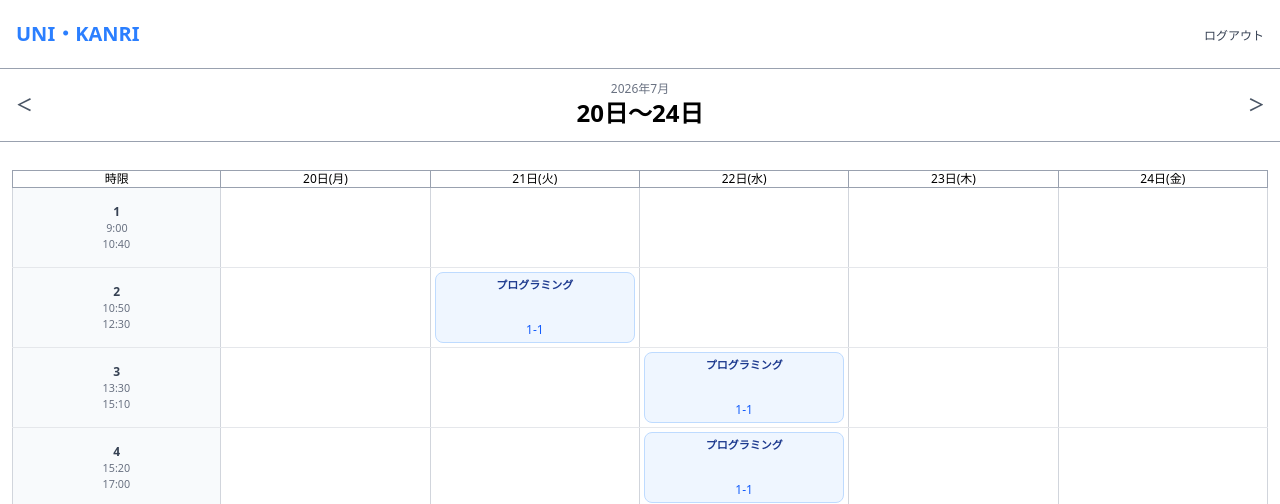
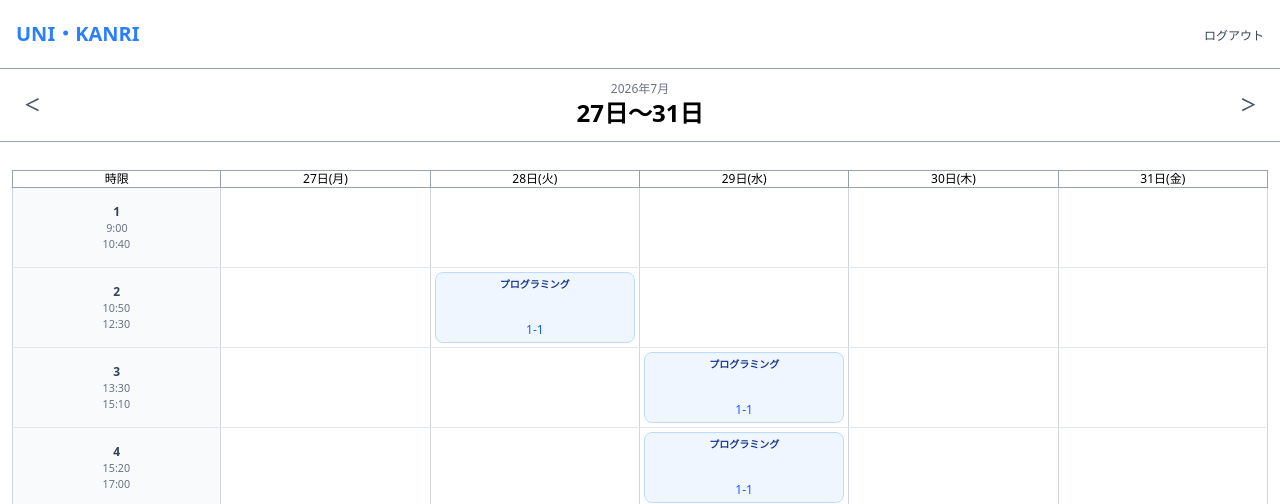
Before and after one commit to fruitsdry18/uni-timetable-app, a React (Vite) app: page /timetable in a window 1280 px wide. Shown: the top 504 px of the page. Built offline with nearby package versions, Linux system fonts and the light colour scheme.

Commit message:
時間割の日付変更機能を追加

```diff
--- a/src/components/timeTable.tsx
+++ b/src/components/timeTable.tsx
@@ -1,186 +1,53 @@
-// import { Link } from "react-router-dom";
-
-// const TimeTable = () => {
-
-//   const taskList = [
-//     {title: "プログラミング課題" ,date: "7/25(土)"},
-//     {title: "フロントエンド" ,date: "7/26(日)"}
-//   ];
-
-//   const timetableData = [
-//     {
-//       period: 1,
-//       time: "9:00 - 10:40",
-//       Mon: null,
-//       Tue: null,
-//       Wed: null,
-//       Thu: null,
-//       Fri: null,
-//     },
-//     {
-//       period: 2,
-//       time: "10:50 - 12:30",
-//       Mon: null,
-//       Tue: { name: "プログラミング", room: "1-1" },
-//       Wed: null,
-//       Thu: null,
-//       Fri: null,
-//     },
-//     {
-//       period: 3,
-
-//       time: "13:30 - 15:10",
-//       Mon: null,
-//       Tue: null,
-//       Wed: { name: "プログラミング", room: "1-1" },
-//       Thu: null,
-//       Fri: null,
-//     },
-//     {
-//       period: 4,
-//       time: "15:20 - 17:00",
-//       Mon: null,
-//       Tue: null,
-//       Wed: { name: "プログラミング", room: "1-1" },
-//       Thu: null,
-//       Fri: null,
-//     },
-
-//     {
-//       period: 5,
-
-//       time: "17:00 - 18:40",
-//       Mon: null,
-//       Tue: null,
-//       Wed: null,
-//       Thu: null,
-//       Fri: null,
-//     },
-//   ];
-
-//   return (
-//     <div>
-//       {/* ヘッダー */}
-//       <header className="bg-white border-b border-gray-400 px-4 py-5 sticky top-0 z-10">
-//         <div className="flex justify-between">
-//           <h1 className="text-xl text-blue-500 font-bold">UNI・KANRI</h1>
-//           <Link to="/login" className="text-xs text-gray-700 pt-2">
-//             ログアウト
-//           </Link>
-//         </div>
-//       </header>
-
-//       <main>
-//         {/* 週の移動 */}
-//         <div className="flex justify-between items-center bg-white border-b border-gray-400 px-4 py-3">
-//           <button className="cursor-pointer font-bold text-gray-600">＜</button>
-//           <div className="flex flex-col items-center">
-//             <h2 className="text-gray-500 text-xs">2026年7月</h2>
-//             <h2 className="font-bold text-2xl">20日～24日</h2>
-//           </div>
-//           <button className="cursor-pointer font-bold text-gray-600">＞</button>
-//         </div>
-//         {/* 時間割本体 */}
-
-//         {/* 時間割上部 */}
-//         <div className="bg-white grid grid-cols-6 border-b border-gray-400 mx-3 pt-7">
-//           <div className="border-gray-400 border-r border-t border-l px-2 text-center  text-xs">
-//             時限
-//           </div>
-//           <div className="border-gray-400 border-r border-t px-2 text-center text-xs">
-//             20日(月)
-//           </div>
-//           <div className="border-gray-400 border-r border-t px-2 text-center text-xs">
-//             21日(火)
-//           </div>
-//           <div className="border-gray-400 border-r border-t px-2 text-center text-xs">
-//             22日(水)
-//           </div>
-//           <div className="border-gray-400 border-r border-t px-2 text-center text-xs">
-//             23日(木)
-//           </div>
-//           <div className="border-gray-400 border-r border-t px-2 text-center text-xs">
-//             24日(金)
-//           </div>
-//         </div>
-
-//         {/* 時間割下部（各時限のデータ） */}
-//         <div className="mx-3 divide-y divide-gray-200 border-b border-gray-300">
-//           {timetableData.map((row) => (
-//             <div key={row.period} className="grid grid-cols-6 min-h-20">
-//               {/* 時間表示 */}
-//               <div className="flex flex-col items-center justify-center bg-slate-50 text-gray-500 text-xs p-1 border-r border-l border-gray-300">
-//                 <span className="font-bold text-xs text-gray-700">
-//                   {row.period}
-//                 </span>
-
-//                 <span className="scale-90 items-center">
-//                   {row.time.split(" - ")[0]}
-//                 </span>
-//                 <span className="scale-90">{row.time.split(" - ")[1]}</span>
-//               </div>
-//               {/* 授業コマ */}
-//               {(["Mon", "Tue", "Wed", "Thu", "Fri"] as const).map((dayKey) => {
-//                 const subject = row[dayKey];
-//                 return (
-//                   <div
-//                     key={dayKey}
-//                     className="border-r border-gray-300 p-1 flex items-center justify-center text-center cursor-pointer hover:bg-slate-50 transition"
-//                   >
-//                     {subject ? (
-//                       /* 授業があるマスのカード */
-//                       <div className="w-full h-full bg-blue-50 border border-blue-200 rounded-lg p-1 flex flex-col justify-between">
-//                         <p className="text-[11px] font-bold text-blue-900 ">
-//                           {subject.name}
-//                         </p>
-//                         <p className="text-xs text-blue-600 font-medium">
-//                           {subject.room}
-//                         </p>
-//                       </div>
-//                     ) : null}
-//                   </div>
-//                 );
-//               })}
-//             </div>
-//           ))}
-//         </div>
-//         <div className="mx-5 ">
-//           <div className="flex justify-between mr-5">
-//             <h2 className="mt-2 text-red-700">課題・予定一覧</h2>
-//             <button className="">追加</button>
-//           </div>
-//           <div className="">
-//             {taskList.map((task, index) => (
-//               <div
-//                 key={index}
-//                 className="grid grid-cols-12 text-xs border-b border-gray-100 pb-1"
-//               >
-//                 <span className="font-bold col-span-6 text-gray-700">
-//                   ・{task.title}
-//                 </span>
-//                 <span className="text-red-500 col-span-4 font-bold">
-//                   期限: {task.date}
-//                 </span>
-//                 <button className="">完了</button>
-//               </div>
-//             ))}
-//           </div>
-//         </div>
-//       </main>
-//     </div>
-//   );
-// };
-
-// export default TimeTable;
-
+import { useState } from "react";
 import { Link } from "react-router-dom";
 
 const TimeTable = () => {
+  //今日の週の月曜日を設定
+  const getInitialMonday = () => {
+    const today = new Date();
+    const dayOfWeek = today.getDay();
+    const monday = new Date(today);
+
+    if (dayOfWeek === 0) {
+      monday.setDate(today.getDate() + 1);
+    } else {
+      monday.setDate(today.getDate() - (dayOfWeek - 1));
+    }
+    return monday;
+  };
+
+  //一週間戻る
+  const [mondayDate, setMondayDate] = useState(getInitialMonday);
+  const handlePrevWeek = () => {
+    const prev = new Date(mondayDate);
+    prev.setDate(prev.getDate() - 7);
+    setMondayDate(prev);
+  };
+
+  //一週間進む
+  const handleNextWeek = () => {
+    const next = new Date(mondayDate);
+    next.setDate(next.getDate() + 7);
+    setMondayDate(next);
+  };
+
+  //表示している月曜日の週の日付
+  const weekDays = [0, 1, 2, 3, 4].map((offset) => {
+    const day = new Date(mondayDate);
+    day.setDate(day.getDate() + offset);
+    return day;
+  });
+
+  const fridayDate = weekDays[4];
+
+  // 年月・日付範囲の表示テキスト
+  const yearMonthText = `${mondayDate.getFullYear()}年${mondayDate.getMonth() + 1}月`;
+  const rangeText = `${mondayDate.getDate()}日～${fridayDate.getDate()}日`;
+
   const taskList = [
     { title: "プログラミング課題", date: "7/25(土)" },
     { title: "フロントエンド", date: "7/26(日)" },
   ];
-
   const timetableData = [
     {
       period: 1,
@@ -202,7 +69,6 @@ const TimeTable = () => {
     },
     {
       period: 3,
-
       time: "13:30 - 15:10",
       Mon: null,
       Tue: null,
@@ -219,10 +85,8 @@ const TimeTable = () => {
       Thu: null,
       Fri: null,
     },
-
     {
       period: 5,
-
       time: "17:00 - 18:40",
       Mon: null,
       Tue: null,
@@ -234,55 +98,52 @@ const TimeTable = () => {
 
   return (
     <div>
-      {/* ヘッダー */}
       <header className="bg-white border-b border-gray-400 px-4 py-5 sticky top-0 z-10">
         <div className="flex justify-between">
           <h1 className="text-xl text-blue-500 font-bold">UNI・KANRI</h1>
+
           <Link to="/login" className="text-xs text-gray-700 pt-2">
             ログアウト
           </Link>
         </div>
       </header>
+      <main>
+        <div className="flex justify-between items-center bg-white border-b border-gray-400 px-4 py-3">
+          <button
+            onClick={handlePrevWeek}
+            className="cursor-pointer font-bold text-gray-600 p-2"
+          >
+            ＜
+          </button>
+          <div className="flex flex-col items-center">
+            <h2 className="text-gray-500 text-xs">{yearMonthText}</h2>
+            <h2 className="font-bold text-2xl">{rangeText}</h2>
+          </div>
+          <button
+            onClick={handleNextWeek}
+            className="cursor-pointer font-bold text-gray-600 p-2"
+          >
+            ＞
+          </button>
+        </div>
 
-      <main>
-        {/* 週の移動 */}
-        <div className="flex justify-between items-center bg-white border-b border-gray-400 px-4 py-3">
-          <button className="cursor-pointer font-bold text-gray-600">＜</button>
-          <div className="flex flex-col items-center">
-            <h2 className="text-gray-500 text-xs">2026年7月</h2>
-            <h2 className="font-bold text-2xl">20日～24日</h2>
-          </div>
-          <button className="cursor-pointer font-bold text-gray-600">＞</button>
-        </div>
-        {/* 時間割本体 */}
-
-        {/* 時間割上部 */}
         <div className="bg-white grid grid-cols-6 border-b border-gray-400 mx-3 pt-7">
-          <div className="border-gray-400 border-r border-t border-l px-2 text-center  text-xs">
+          <div className="border-gray-400 border-r border-t border-l px-2 text-center text-xs">
             時限
           </div>
-          <div className="border-gray-400 border-r border-t px-2 text-center text-xs">
-            20日(月)
-          </div>
-          <div className="border-gray-400 border-r border-t px-2 text-center text-xs">
-            21日(火)
-          </div>
-          <div className="border-gray-400 border-r border-t px-2 text-center text-xs">
-            22日(水)
-          </div>
-          <div className="border-gray-400 border-r border-t px-2 text-center text-xs">
-            23日(木)
-          </div>
-          <div className="border-gray-400 border-r border-t px-2 text-center text-xs">
-            24日(金)
-          </div>
+          {["(月)", "(火)", "(水)", "(木)", "(金)"].map((dayName, index) => (
+            <div
+              key={dayName}
+              className="border-gray-400 border-r border-t px-2 text-center text-xs"
+            >
+              {weekDays[index].getDate()}日{dayName}
+            </div>
+          ))}
         </div>
 
-        {/* 時間割下部（各時限のデータ） */}
         <div className="mx-3 divide-y divide-gray-200 border-b border-gray-300">
           {timetableData.map((row) => (
             <div key={row.period} className="grid grid-cols-6 min-h-20">
-              {/* 時間表示 */}
               <div className="flex flex-col items-center justify-center bg-slate-50 text-gray-500 text-xs p-1 border-r border-l border-gray-300">
                 <span className="font-bold text-xs text-gray-700">
                   {row.period}
@@ -291,22 +152,24 @@ const TimeTable = () => {
                 <span className="scale-90 items-center">
                   {row.time.split(" - ")[0]}
                 </span>
+
                 <span className="scale-90">{row.time.split(" - ")[1]}</span>
               </div>
-              {/* 授業コマ */}
+
               {(["Mon", "Tue", "Wed", "Thu", "Fri"] as const).map((dayKey) => {
                 const subject = row[dayKey];
+
                 return (
                   <div
                     key={dayKey}
                     className="border-r border-gray-300 p-1 flex items-center justify-center text-center cursor-pointer hover:bg-slate-50 transition"
                   >
                     {subject ? (
-                      /* 授業があるマスのカード */
                       <div className="w-full h-full bg-blue-50 border border-blue-200 rounded-lg p-1 flex flex-col justify-between">
-                        <p className="text-[11px] font-bold text-blue-900 ">
+                        <p className="text-[10px] font-bold text-blue-900 ">
                           {subject.name}
                         </p>
+
                         <p className="text-xs text-blue-600 font-medium">
                           {subject.room}
                         </p>
@@ -318,13 +181,16 @@ const TimeTable = () => {
             </div>
           ))}
         </div>
+
         <div className="mx-5 my-6">
           <div className="flex justify-between items-center mb-3">
             <h2 className="text-red-700 font-bold text-sm">課題・予定一覧</h2>
+
             <button className="text-xs text-blue-600 border border-blue-600 rounded px-2 py-0.5 cursor-pointer">
               追加
             </button>
           </div>
+
           <div>
             {taskList.map((task, index) => (
               <div
@@ -334,9 +200,11 @@ const TimeTable = () => {
                 <span className="font-bold col-span-6 text-gray-700 truncate">
                   ・{task.title}
                 </span>
+
                 <span className="text-red-500 col-span-4 font-bold text-center">
                   期限: {task.date}
                 </span>
+
                 <div className="col-span-2 text-right">
                   <button className="bg-gray-100 border border-gray-300 text-gray-600 rounded px-2 py-0.5 text-[11px] cursor-pointer">
                     完了
```
